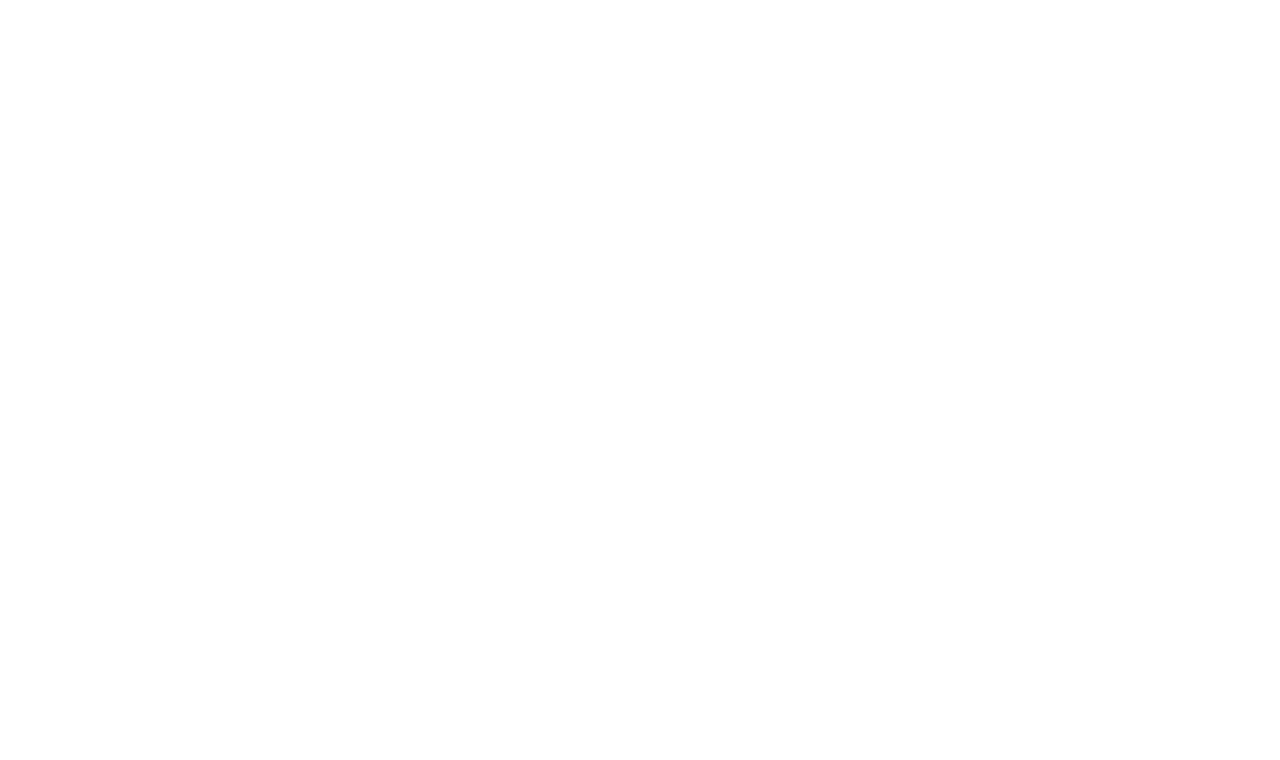
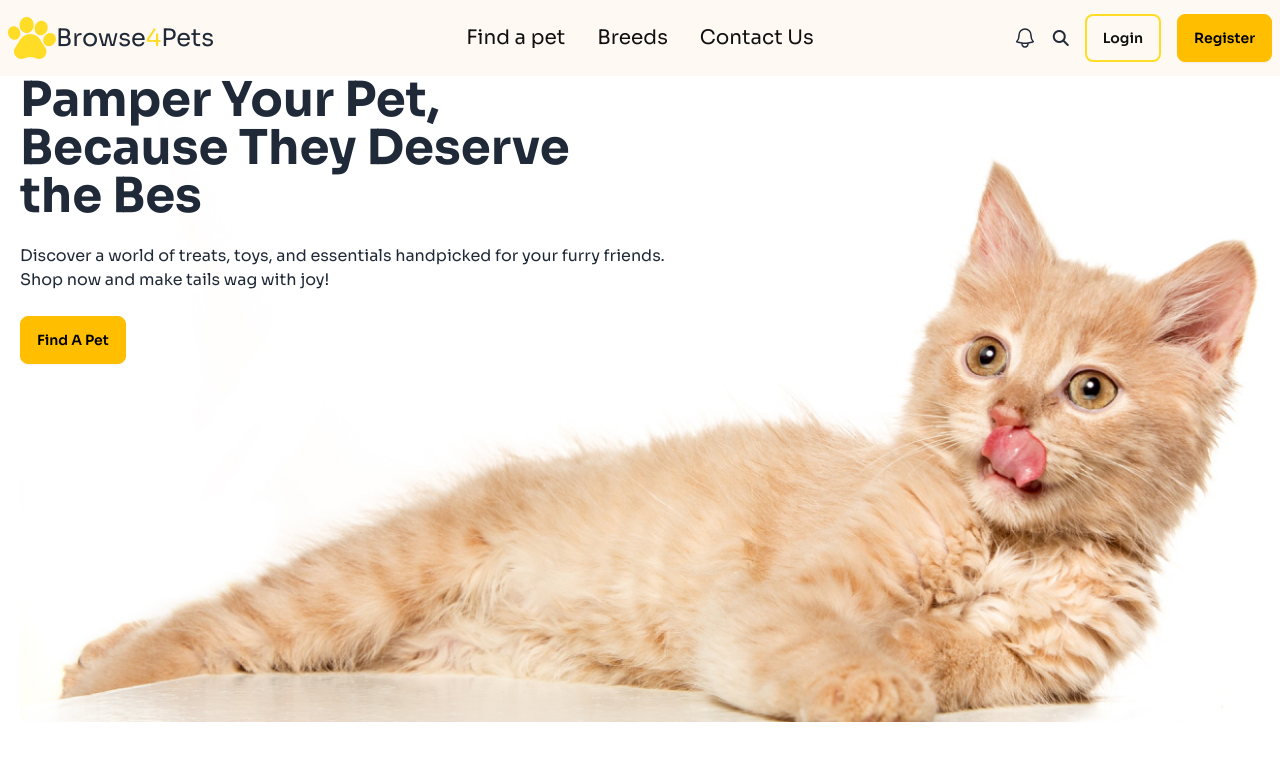
Before and after one commit to nayeem863/assignment-3-0001, a plain HTML site: page index.html in a window 1280 px wide. Drawn offline with nearby package versions, Linux system fonts and the light colour scheme; a web font is replaced by a local one.

Commit message:
added header

```diff
--- a/index.html
+++ b/index.html
@@ -11,10 +11,12 @@
     <link rel="preconnect" href="https://fonts.googleapis.com">
     <link rel="preconnect" href="https://fonts.gstatic.com" crossorigin>
     <link href="https://fonts.googleapis.com/css2?family=ADLaM+Display&family=Sora:wght@100..800&display=swap" rel="stylesheet">
-    <title></title>
+    <title>Pet Shop</title>
     <link href="https://cdn.jsdelivr.net/npm/daisyui@4.12.23/dist/full.min.css" rel="stylesheet" type="text/css" />
     <script src="https://cdn.tailwindcss.com"></script>
     <script src="https://cdn.tailwindcss.com"></script>
+    <!-- fontawsome -->
+    <script src="https://kit.fontawesome.com/a0ad78fa93.js" crossorigin="anonymous"></script>
     <style>
 
     .sora{
@@ -33,13 +35,76 @@
             extend: {
               colors: {
                 clifford: '#da373d',
+                'accent':'#FFDC26',
               }
             }
           }
         }
       </script>
 </head>
-<body>
+<body class="sora">
+    <!-- header -->
+    <header class="">
+        <!-- navbar -->
+        <nav class="bg-[#FFF9F4] max-w-screen-2xl">
+        <div class="navbar max-w-screen-xl mx-auto">
+            <div class="navbar-start flex ">
+                <img src="c1-assets/logo-header.png" alt="">
 
+              <a class="lg:btn lg:btn-ghost lg:text-2xl md:btn md:btn-ghost md:text-2xl lg:block md:block hidden"><span>Browse<span class="text-accent">4</span>Pets</span></a>
+            </div>
+            <div class="navbar-center hidden lg:flex hidden lg:block md:hidden">
+              <ul class="menu menu-horizontal px-1 text-[#111111]">
+                <li><a class="text-xl">Find a pet</a></li>
+                <li><a class="text-xl" href="">Breeds</a></li>
+                <li><a class="text-xl">Contact Us</a></li>
+              </ul>
+            </div>
+
+            <div class="navbar-end gap-x-4">
+                <svg xmlns="http://www.w3.org/2000/svg" fill="none" viewBox="0 0 24 24" stroke-width="1.5" stroke="currentColor" class="size-6 lg:hidden md:hidden">
+                    <path stroke-linecap="round" stroke-linejoin="round" d="M3.75 6.75h16.5M3.75 12h16.5m-16.5 5.25h16.5" />
+                  </svg>
+
+                <svg xmlns="http://www.w3.org/2000/svg" fill="none" viewBox="0 0 24 24" stroke-width="1.5" stroke="currentColor" class="size-6 lg:block md:block hidden">
+                    <path stroke-linecap="round" stroke-linejoin="round" d="M14.857 17.082a23.848 23.848 0 0 0 5.454-1.31A8.967 8.967 0 0 1 18 9.75V9A6 6 0 0 0 6 9v.75a8.967 8.967 0 0 1-2.312 6.022c1.733.64 3.56 1.085 5.455 1.31m5.714 0a24.255 24.255 0 0 1-5.714 0m5.714 0a3 3 0 1 1-5.714 0" />
+                  </svg>
+
+                <i class="fa-solid fa-magnifying-glass lg:block md:block hidden"></i>
+                <button class="btn btn-outline btn-warning !text-[#111111] border border-2 !border-accent lg:block md:block hidden">Login</button>
+                <button class="btn btn-warning lg:block md:block hidden">Register</button>
+            </div>
+          </div>
+
+
+        </nav>
+        <!-- banner -->
+        <div class="max-w-screen-xl relative lg:mx-auto md:mx-auto sm:px-5 !mb-20">
+
+            <div class="max-w-2xl lg:mx-0 md:mx-4 sm:mx-4 relative flex flex-wrap flex-col">
+                <h1 class="text-5xl font-bold !text-adlam-display">Pamper Your Pet,<br> Because They Deserve <br> the Bes</h1>
+                    <p class="py-6">
+                        Discover a world of treats, toys, and essentials handpicked for your furry friends. Shop now and make tails wag with joy!
+                    </p>
+
+            </div>
+            <button class="btn btn-warning mb-0 lg:mx-0 md:mx-4 sm:mx-4">Find A Pet</button>
+            <img
+            src="c1-assets/cat-big.png"
+            class="lg:absolute p-0 mt-0 rounded-lg w-max mix-blend-multiply lg:-top-20"
+        />
+
+
+        </div>
+
+    </header>
+    <!-- main -->
+     <main>
+        <section>
+            <h1></h1>
+        </section>
+     </main>
+     <!-- footer -->
+      <footer></footer>
 </body>
 </html>
```
